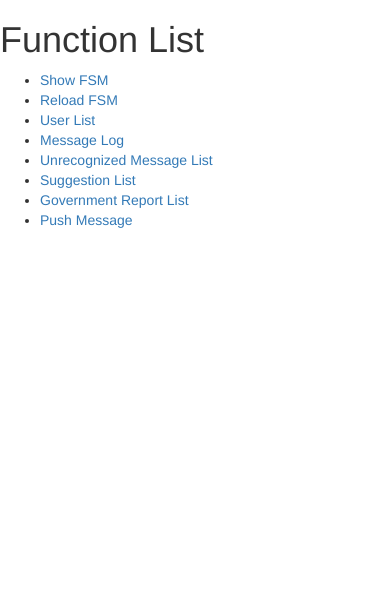
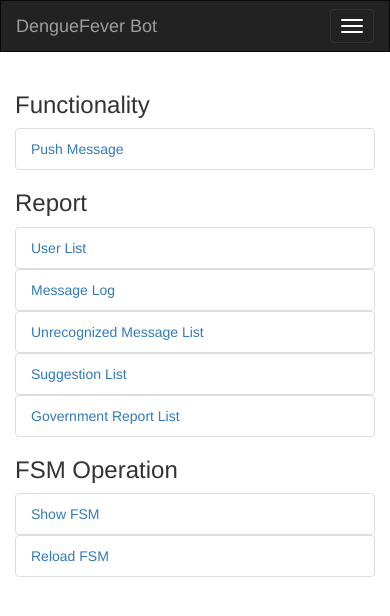
Before and after one commit to NCKU-CCS/line_bot_server, a Django app: page / in a window 390 px wide. Shown: the top 616 px of the page. Run offline with Django 3.2, Linux system fonts and the light colour scheme; the visitor is signed in with stand-in values (Sample User, id 1); parts of the project's set-up code (start-up, migrations or seed data) failed here and were passed over; some libraries are stand-ins or nearby versions.

Commit message:
Update templates with bootstrap3 style

```diff
--- a/denguefever_tw/dengue_linebot/templates/dengue_linebot/index.html
+++ b/denguefever_tw/dengue_linebot/templates/dengue_linebot/index.html
@@ -1,18 +1,39 @@
 {% extends "base.html" %}
 
-{% block title %} Dengue LineBot {% endblock %}
+{% block page_content %}
+<h3>Functionality</h3>
+<ul class="list-group">
+  <a href="{% url 'Push Message' %}">
+    <li class="list-group-item">Push Message</li>
+  </a>
+</ul>
 
+<h3>Report</h3>
+<ul class="list-group">
+  <a href="{% url 'User List' %}">
+    <li class="list-group-item">User List</li>
+  </a>
+  <a href="{% url 'Msg Log List' %}">
+    <li class="list-group-item">Message Log</li>
+  </a>
+  <a href="{% url 'Unrecognized Msg List' %}">
+    <li class="list-group-item">Unrecognized Message List</li>
+  </a>
+  <a href="{% url 'Suggestion List' %}">
+    <li class="list-group-item">Suggestion List</li>
+  </a>
+  <a href="{% url 'Gov Report List' %}">
+    <li class="list-group-item">Government Report List</li>
+  </a>
+</ul>
 
-{% block content %}
-  <h1>Function List</h1>
-  <ul>
-    <li><a href="/dengue_linebot/show_fsm/">Show FSM</a></li>
-    <li><a href="/dengue_linebot/reload_fsm/">Reload FSM</a></li>
-    <li><a href="/dengue_linebot/user_list/">User List</a></li>
-    <li><a href="/dengue_linebot/msg_log_list/">Message Log</a></li>
-    <li><a href="/dengue_linebot/unrecog_msgs/">Unrecognized Message List</a></li>
-    <li><a href="/dengue_linebot/suggestion_list/">Suggestion List</a></li>
-    <li><a href="/dengue_linebot/gov_report_list/">Government Report List</a></li>
-    <li><a href="/dengue_linebot/push_msg/">Push Message</a></li>
-  </ul>
+<h3>FSM Operation</h3>
+<ul class="list-group">
+  <a href="{% url 'Show FSM' %}">
+    <li class="list-group-item">Show FSM</li>
+  </a>
+  <a href="{% url 'Reload FSM' %}">
+    <li class="list-group-item">Reload FSM</li>
+  </a>
+</ul>
 {% endblock %}
--- a/denguefever_tw/templates/base.html
+++ b/denguefever_tw/templates/base.html
@@ -3,9 +3,8 @@
 {% comment "available block" %}
 - title
 - import_link
-- import_script
-- content
-- js_script
+- page_content
+- script
 {% endcomment %}
 
 <!DOCTYPE html>
@@ -20,26 +19,60 @@
   <link rel="stylesheet" href="https://maxcdn.bootstrapcdn.com/bootstrap/3.3.7/css/bootstrap.min.css">
   <link rel="stylesheet" href="https://maxcdn.bootstrapcdn.com/font-awesome/4.7.0/css/font-awesome.min.css">
   {% block import_link %} {% endblock %}
-
-  <!-- js -->
-  <script src="https://code.jquery.com/jquery-3.1.1.min.js" integrity="sha256-hVVnYaiADRTO2PzUGmuLJr8BLUSjGIZsDYGmIJLv2b8=" crossorigin="anonymous"></script>
-  <script src="https://maxcdn.bootstrapcdn.com/bootstrap/3.3.7/js/bootstrap.min.js"></script>
-  {% block import_script %} {% endblock %}
-
-  <!-- HTML5 Shim and Respond.js IE8 support of HTML5 elements and media queries -->
-  <!-- WARNING: Respond.js doesn't work if you view the page via file:// -->
-    <!--[if lt IE 9]>
-      <script src="https://oss.maxcdn.com/libs/html5shiv/3.7.0/html5shiv.js"></script>
-      <script src="https://oss.maxcdn.com/libs/respond.js/1.4.2/respond.min.js"></script>
-    <![endif]-->
 </head>
 
+
+{% block navbar %}
+  <div class="navbar navbar-inverse" role="navigation">
+    <div class="container">
+      <div class="navbar-header">
+        <button type="button" class="navbar-toggle" data-toggle="collapse" data-target=".navbar-collapse">
+          <span class="sr-only">Toggle navigation</span>
+          <span class="icon-bar"></span>
+          <span class="icon-bar"></span>
+          <span class="icon-bar"></span>
+        </button>
+        <a class="navbar-brand" href="{% url 'index' %}">DengueFever Bot</a>
+      </div>
+      <div class="navbar-collapse collapse">
+        <ul class="nav navbar-nav">
+          <li><a href="{% url 'index' %}">Home</a></li>
+        </ul>
+        <ul class="nav navbar-nav navbar-right">
+          {% if request.user.is_authenticated %}
+            <li class="dropdown">
+              <a href="#" class="dropdown-toggle" data-toggle="dropdown">Account<b class="caret"></b></a>
+              <ul class="dropdown-menu">
+                <li><a href="{% url 'logout' %}">Log Out</a></li>
+              </ul>
+            </li>
+          {% else %}
+            <li><a href="{% url 'login' %}">Log In</a></li>
+          {% endif %}
+        </ul>
+      </div>
+    </div>
+  </div>
+{% endblock %}
+
+
 <body>
-  <div class="continer">
-    {% block content %}{% endblock %}
-  </div>
+{% block content %}
+    <div class="container">
 
-  {% block js_script %}{% endblock %}
-  <!-- Javascript -->
+      {% block page_content %}{% endblock %}
+    </div>
+  {% endblock %}
+
+  {% block script %}
+    <script src="https://code.jquery.com/jquery-3.1.1.min.js" integrity="sha256-hVVnYaiADRTO2PzUGmuLJr8BLUSjGIZsDYGmIJLv2b8=" crossorigin="anonymous"></script>
+    <script src="https://maxcdn.bootstrapcdn.com/bootstrap/3.3.7/js/bootstrap.min.js"></script>
+    <!-- HTML5 Shim and Respond.js IE8 support of HTML5 elements and media queries -->
+    <!-- WARNING: Respond.js doesn't work if you view the page via file:// -->
+      <!--[if lt IE 9]>
+        <script src="https://oss.maxcdn.com/libs/html5shiv/3.7.0/html5shiv.js"></script>
+        <script src="https://oss.maxcdn.com/libs/respond.js/1.4.2/respond.min.js"></script>
+      <![endif]-->
+  {% endblock %}
 </body>
 </html>
```
Also changed, not shown: denguefever_tw/dengue_linebot/templates/dengue_linebot/gov_report_list.html (+5 -2 lines), denguefever_tw/dengue_linebot/templates/dengue_linebot/handle_unrecog_msg.html (+18 -12 lines), denguefever_tw/dengue_linebot/templates/dengue_linebot/login.html (+6 -6 lines), denguefever_tw/dengue_linebot/templates/dengue_linebot/msg_log_detail.html (+6 -2 lines), denguefever_tw/dengue_linebot/templates/dengue_linebot/msg_log_list.html (+15 -7 lines), denguefever_tw/dengue_linebot/templates/dengue_linebot/push_msg.html (+16 -14 lines), denguefever_tw/dengue_linebot/templates/dengue_linebot/push_msg_result.html (+10 -1 lines), denguefever_tw/dengue_linebot/templates/dengue_linebot/suggestion_list.html (+7 -3 lines), denguefever_tw/dengue_linebot/templates/dengue_linebot/unrecog_msgs.html (+10 -5 lines), denguefever_tw/dengue_linebot/templates/dengue_linebot/user_detail.html (+21 -17 lines), denguefever_tw/dengue_linebot/templates/dengue_linebot/user_list.html (+7 -3 lines).
